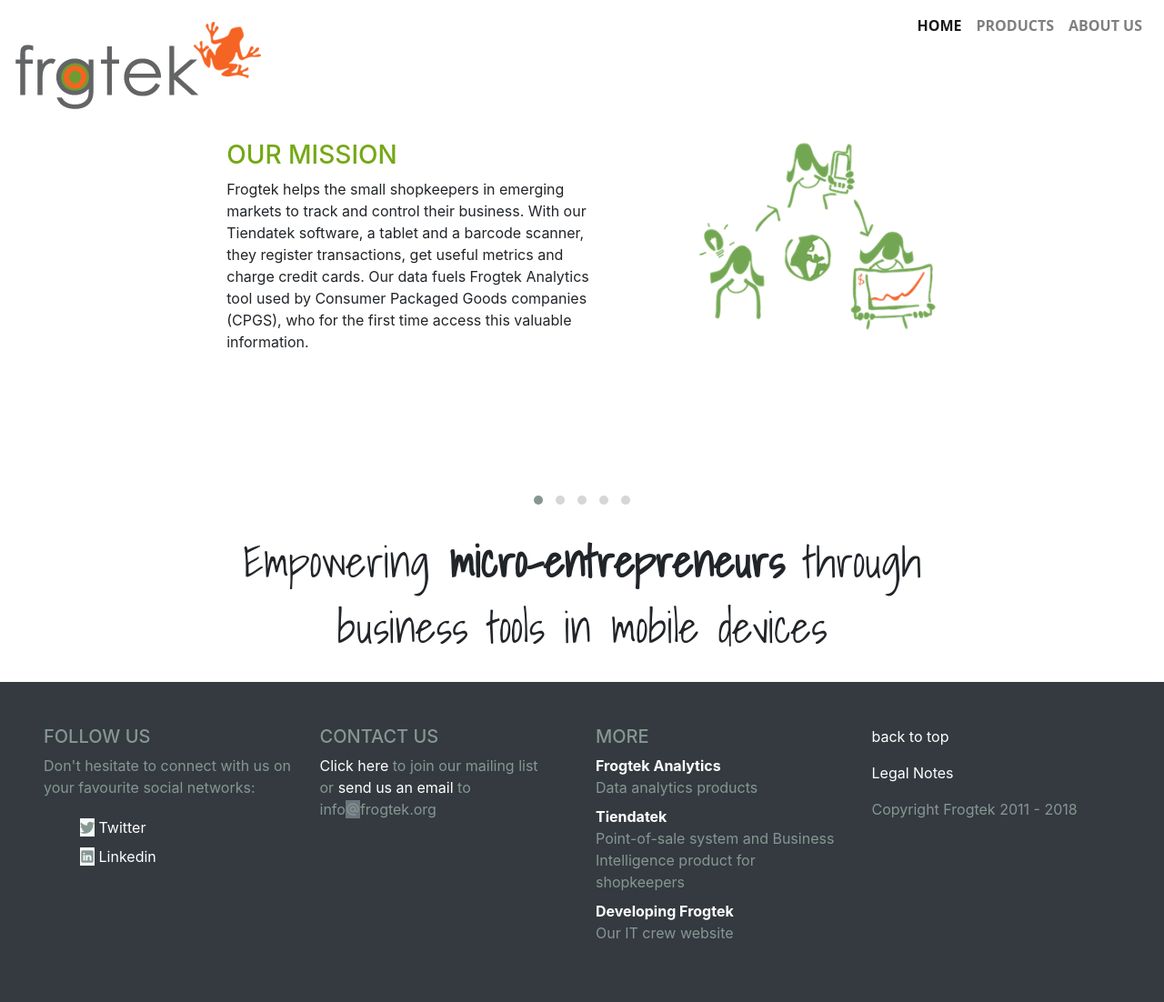
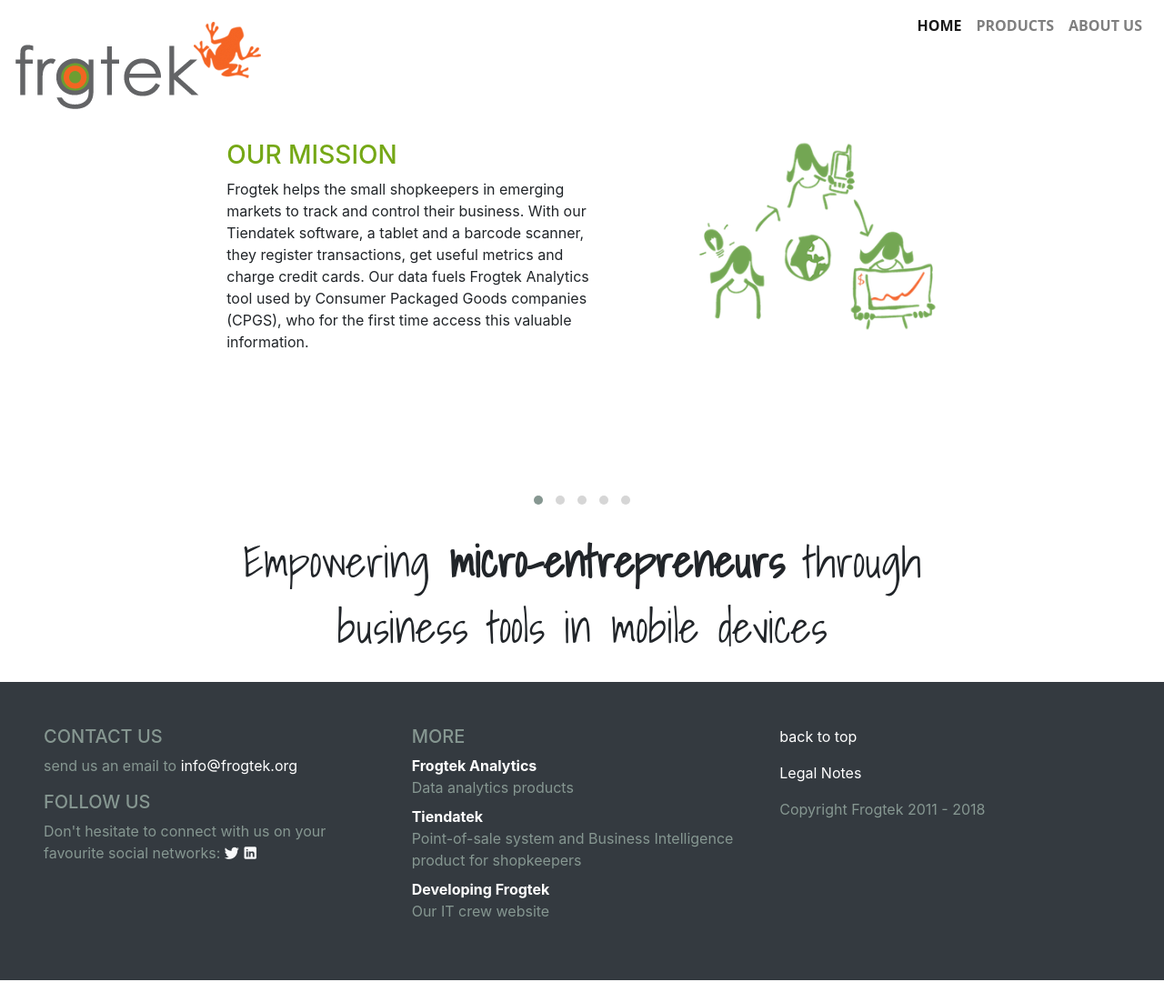
Before and after one commit to Frogtek/frogtek.github.io, a Jekyll site: the page built from index.md, in a window 1280 px wide. Shown: the whole page at 91% size. Built offline with Jekyll 4.4.1, drawn with Linux system fonts in a browser that asks for light colours; after the commit the page ends 1078 px from its top, so only the background shows below that.

Commit message:
Tweak footer: remove mailing list link. Three columns instead four

```diff
--- a/_includes/common-footer.html
+++ b/_includes/common-footer.html
@@ -1,36 +1,21 @@
 <footer>
     <div class="container-fluid w-100 bg-dark p-3 p-md-5 mt-4">
         <div class="row">
-
-            <div class="col-6 col-md-3">
+            <div class="col-12 col-md-4">
+                <h5 class="text-uppercase">Contact Us</h5>
+                <p> send us an email to
+                    <a href="mailto:'info@frogtek.org'">info<span class="icon icon-at"></span>frogtek.org</a>
+                </p>
                 <h5 class="text-uppercase">Follow us</h5>
                 <p>Don't hesitate to connect with us on your
-                    favourite social networks:</p>
-                <ul>
-                    <li  class="align-middle">
-                        <span class="icon icon-twitter bg-light"></span>
-                        <a target="_blank" href="http://twitter.com/frogtek">Twitter</a>
-                    </li>
-                    <li>
-                        <span class="icon icon-linkedin bg-light"></span>
-                        <a target="_blank" href="https://www.linkedin.com/company/frogtek/">Linkedin</a>
-                    </li>
-                </ul>
-            </div>
-
-            <div class="col-6 col-md-3">
-                <h5 class="text-uppercase">Contact Us</h5>
-                <p><a target="_blank"
-                      href="https://docs.google.com/a/frogtek.org/forms/d/14zdkfOyvxb4jhUySBxAweyR6A6Twz-bRoTTLIwOmRZs/viewform">
-                    Click here </a> to join our mailing list
-
-                    <br> or <a href="mailto:'info@frogtek.org'"> send us an email</a> to
-                    <br>
-                    info<span class="icon icon-at bg-secondary"></span>frogtek.org
+                    favourite social networks:
+                    <a target="_blank" href="http://twitter.com/frogtek"> <i
+                            class="icon icon-twitter text-light"></i></a>
+                    <a target="_blank" href="https://www.linkedin.com/company/frogtek/"><i
+                            class="icon icon-linkedin text-light"></i></a>
                 </p>
             </div>
-
-            <div class="col-6 col-md-3">
+            <div class="col-12 col-md-4">
                 <h5 class="text-uppercase">More</h5>
                 <dl>
                     <dt><a href="/analytics/">Frogtek Analytics</a></dt>
@@ -41,14 +26,11 @@
                     <dd>Our IT crew website</dd>
                 </dl>
             </div>
-
-            <div class="col-6 col-md-3">
+            <div class="col-12 col-md-4">
                 <p class="backtop"><a href="#top">back to top</a></p>
                 <p class="legal_notes"><a href="/legal/">Legal Notes</a></p>
                 <p class="copyright">Copyright Frogtek 2011 - today</p>
             </div>
-
         </div>
-
     </div>
 </footer>
```
